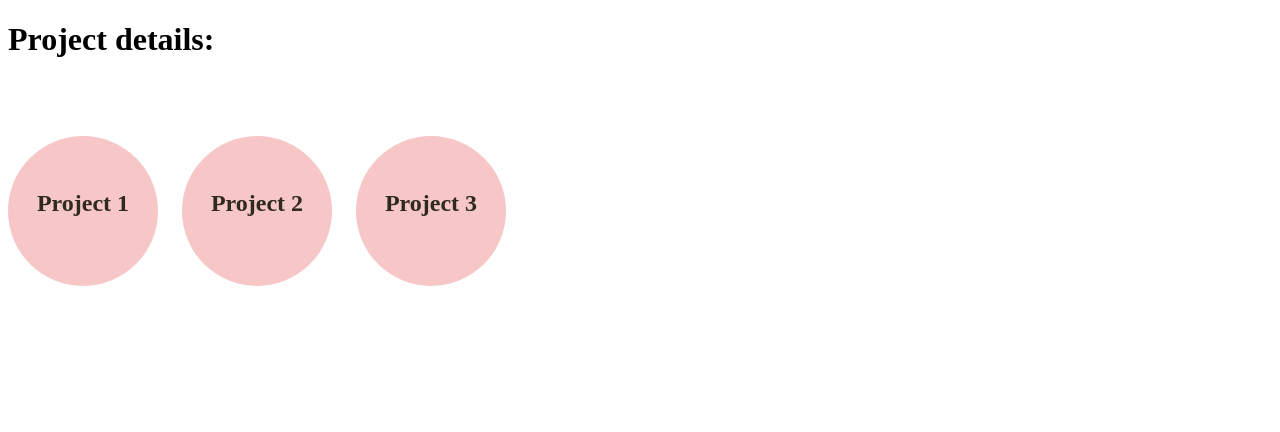
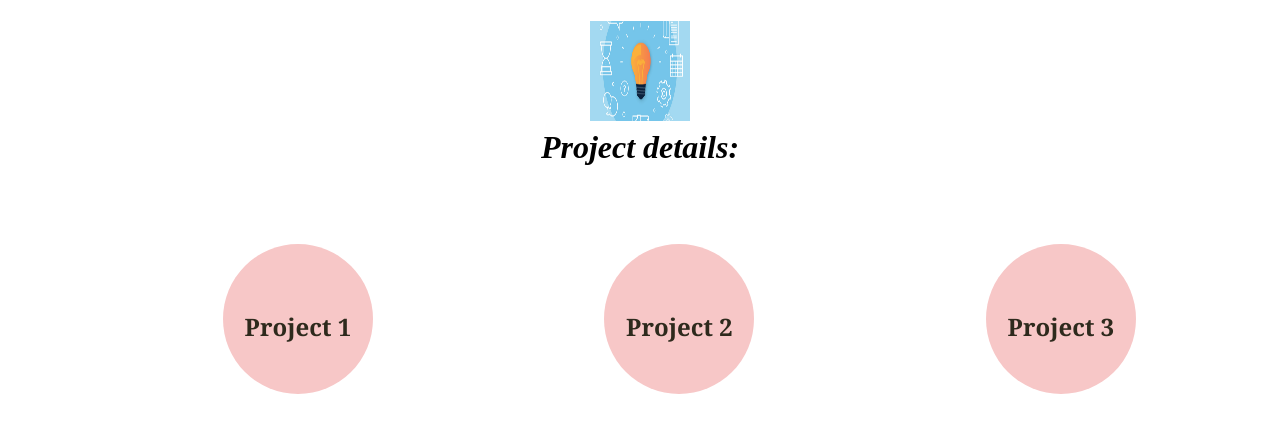
Before and after one commit to Vaishnavi-HA/Vaishnavi-HA.github.io, a plain HTML site: page project.html in a window 1280 px wide. Drawn offline with Linux system fonts and the light colour scheme.

Commit message:
Add files via upload

```diff
--- a/project.html
+++ b/project.html
@@ -13,15 +13,19 @@
   display: inline-block;
   text-align:center;
   color:rgb(46, 42, 29);
-  margin-right: 20px;
-
+  margin-right: 1%;
+  font-family:cambria;
+  margin-left:17%;
+}
+h1.project{
+    text-align:center;
 }
 
 
     </style>
 </head>
 <body>
-    <h1>Project details:</h1><br/>
+    <h1 class="project"><i><img src="p.jpg" height="100" width="100"><br/>Project details:</i></h1><br/>
     <br/>
     <h2 class="dot"><br/><br/>Project 1</h2>
     <h2 class="dot"><br/><br/>Project 2</h2>
```
Also changed, not shown: p.jpg (added).
